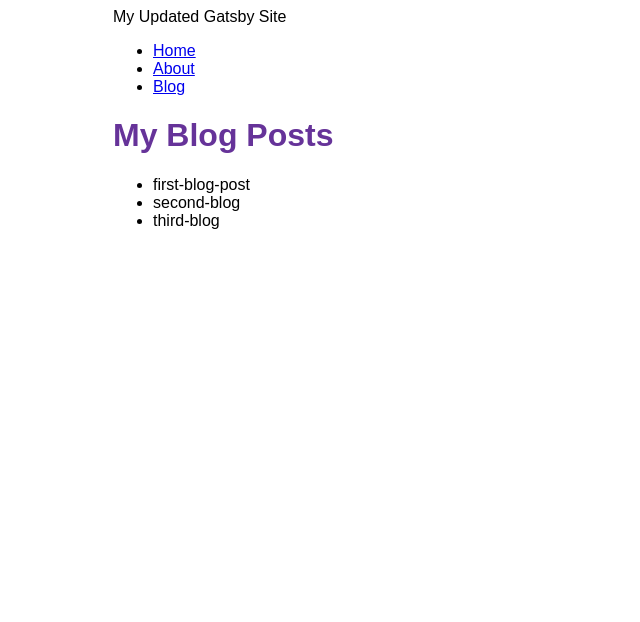
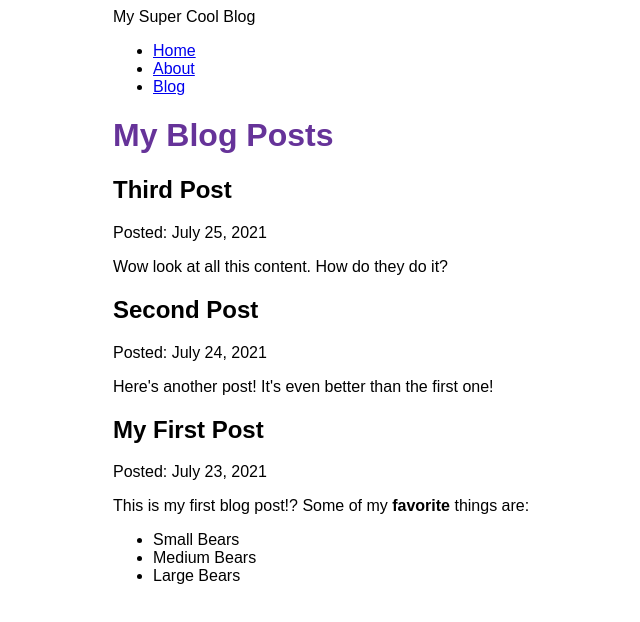
Before and after one commit to rbruggs/my-gatsby-site, a Gatsby site: page /blog in a window 1280 px wide. Shown: the whole page, without its empty margins (277-917 px from the left). Built offline with nearby package versions, Linux system fonts and the light colour scheme; Gatsby itself is replaced by a stand-in of ours.

Commit message:
Finished Part 5

```diff
--- a/blog/first-blog-post.mdx
+++ b/blog/first-blog-post.mdx
@@ -0,0 +1,9 @@
+---
+title: "My First Post"
+date: "2021-07-23"
+---
+This is my first blog post!?
+Some of my **favorite** things are:
+* Small Bears
+* Medium Bears
+* Large Bears
--- a/blog/second-blog.mdx
+++ b/blog/second-blog.mdx
@@ -0,0 +1,5 @@
+---
+title: "Second Post"
+date: "2021-07-24"
+---
+Here's another post! It's even better than the first one!
--- a/blog/third-blog.mdx
+++ b/blog/third-blog.mdx
@@ -0,0 +1,5 @@
+---
+title: "Third Post"
+date: "2021-07-25"
+---
+Wow look at all this content. How do they do it?
--- a/gatsby-config.js
+++ b/gatsby-config.js
@@ -1,16 +1,17 @@
 module.exports = {
   siteMetadata: {
-    title: "My Updated Gatsby Site",
+    title: "My Super Cool Blog",
   },
   plugins: [
     "gatsby-plugin-image",
     "gatsby-plugin-sharp",
     {
-      resolve: "gatsby-source-filesystem",
+      resolve: `gatsby-source-filesystem`,
       options: {
         name: `blog`,
-        path: `${__dirname}/blog`,
-      }
+        path: `${__dirname}/blog/`,
+      },
     },
+    "gatsby-plugin-mdx",
   ],
 };
--- a/package.json
+++ b/package.json
@@ -15,8 +15,11 @@
     "clean": "gatsby clean"
   },
   "dependencies": {
+    "@mdx-js/mdx": "^1.6.22",
+    "@mdx-js/react": "^1.6.22",
     "gatsby": "^4.8.0",
     "gatsby-plugin-image": "^2.8.0",
+    "gatsby-plugin-mdx": "^3.9.0",
     "gatsby-plugin-sharp": "^4.8.0",
     "gatsby-source-filesystem": "^4.8.0",
     "react": "^17.0.1",
--- a/src/pages/blog.js
+++ b/src/pages/blog.js
@@ -1,28 +1,36 @@
 import * as React from 'react'
 import { graphql } from 'gatsby'
+import { MDXRenderer } from 'gatsby-plugin-mdx'
 import Layout from '../components/layout'
 
 const BlogPage = ({ data }) => {
     return (
       <Layout pageTitle="My Blog Posts">
-      <ul>
         {
-        data.allFile.nodes.map(node => (
-          <li key={node.name}>
-            {node.name}
-          </li>
+          data.allMdx.nodes.map((node) => (
+            <article key={node.id}>
+              <h2>{node.frontmatter.title}</h2>
+              <p>Posted: {node.frontmatter.date}</p>
+              <MDXRenderer>
+              {node.body}
+            </MDXRenderer>
+            </article>
           ))
         }
-      </ul>
       </Layout>
     )
   }
 
   export const query = graphql`
     query {
-    allFile {
+      allMdx(sort: {fields: frontmatter___date, order: DESC}) {
         nodes {
-        name
+          frontmatter {
+            title
+            date(formatString: "MMMM DD, YYYY")
+          }
+          id
+          body
         }
       }
     }
```
Also changed, not shown: 1 other file. Lines whose indentation alone changed are shown as unchanged.
